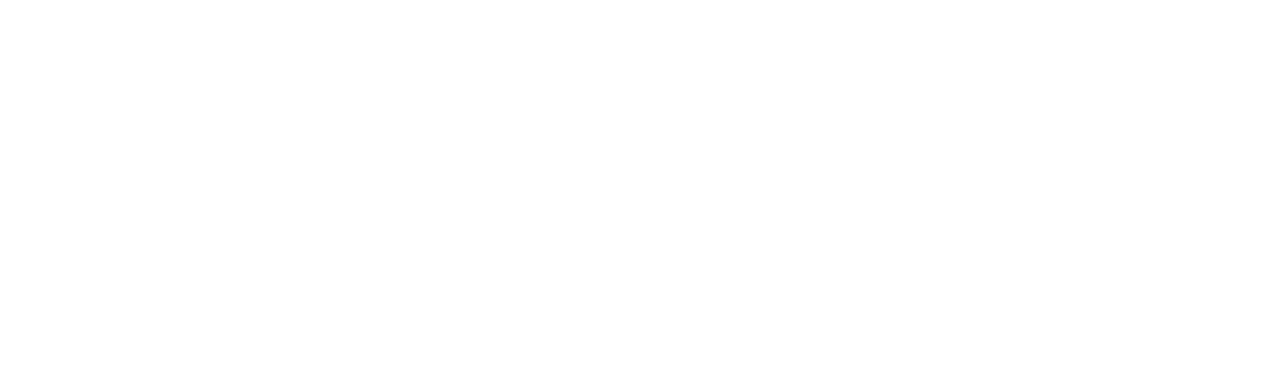
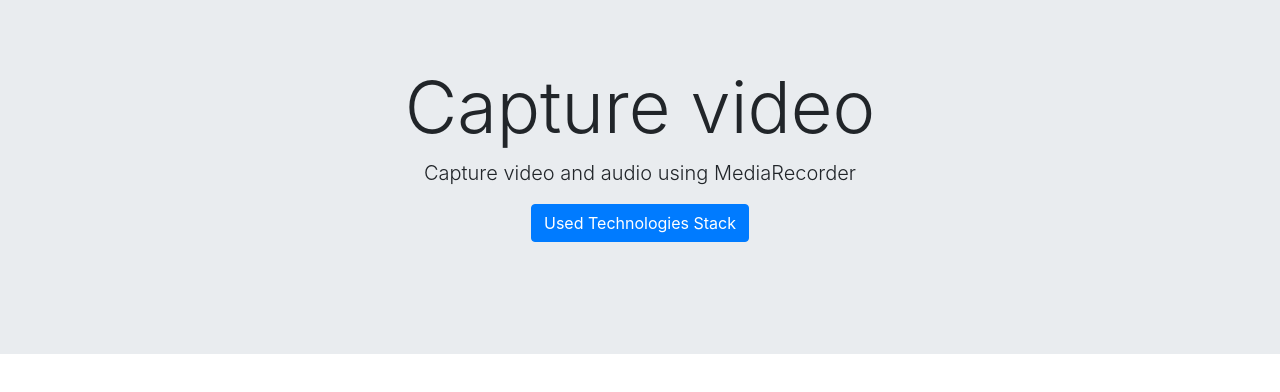
Before and after one commit to nikita-parkhomenko/capture-video-react, a React (Create React App) app: page / in a window 1280 px wide. Shown: the top 392 px of the page. Built offline with nearby package versions, Linux system fonts and the light colour scheme.

Commit message:
install reactstrap library, create capture-video component

```diff
--- a/package.json
+++ b/package.json
@@ -6,9 +6,11 @@
     "@testing-library/jest-dom": "^5.11.9",
     "@testing-library/react": "^11.2.5",
     "@testing-library/user-event": "^12.6.3",
+    "bootstrap": "^4.6.0",
     "react": "^17.0.1",
     "react-dom": "^17.0.1",
     "react-scripts": "4.0.2",
+    "reactstrap": "^8.9.0",
     "web-vitals": "^1.1.0"
   },
   "scripts": {
--- a/src/App.js
+++ b/src/App.js
@@ -1,8 +1,10 @@
 import './App.css';
+import CaptureVideo from './components/capture-video';
 
 function App() {
   return (
     <div className="App">
+      <CaptureVideo/>
     </div>
   );
 }
--- /dev/null
+++ b/src/components/capture-video.js
@@ -0,0 +1,26 @@
+import React, { useState } from 'react';
+import { Jumbotron, Container, Row, Col, Button, Fade } from 'reactstrap';
+
+const CaptureVideo = props => {
+  const [fadeIn, setFadeIn] = useState(false);
+  const toggle = () => setFadeIn(!fadeIn);
+
+  return (
+    <Jumbotron fluid>
+      <Container fluid>
+        <h5 className="display-3"> Capture video </h5>
+        <p className="lead"> Capture video and audio using MediaRecorder </p>
+        <Row>
+          <Col>
+          <Button color="primary" onClick={toggle}>Used Technologies Stack</Button>
+            <Fade in={fadeIn} tag="h5" className="mt-3">
+                React, Redux, Redux-Saga, Reactstrap
+            </Fade>
+          </Col>
+        </Row>
+      </Container>
+    </Jumbotron>
+  )
+}
+
+export default CaptureVideo;
--- a/src/index.js
+++ b/src/index.js
@@ -1,5 +1,6 @@
 import React from 'react';
 import ReactDOM from 'react-dom';
+import 'bootstrap/dist/css/bootstrap.min.css';
 import './index.css';
 import App from './App';
 
```
Also changed, not shown: 1 other file (tests, documents, lock files or other folders).
